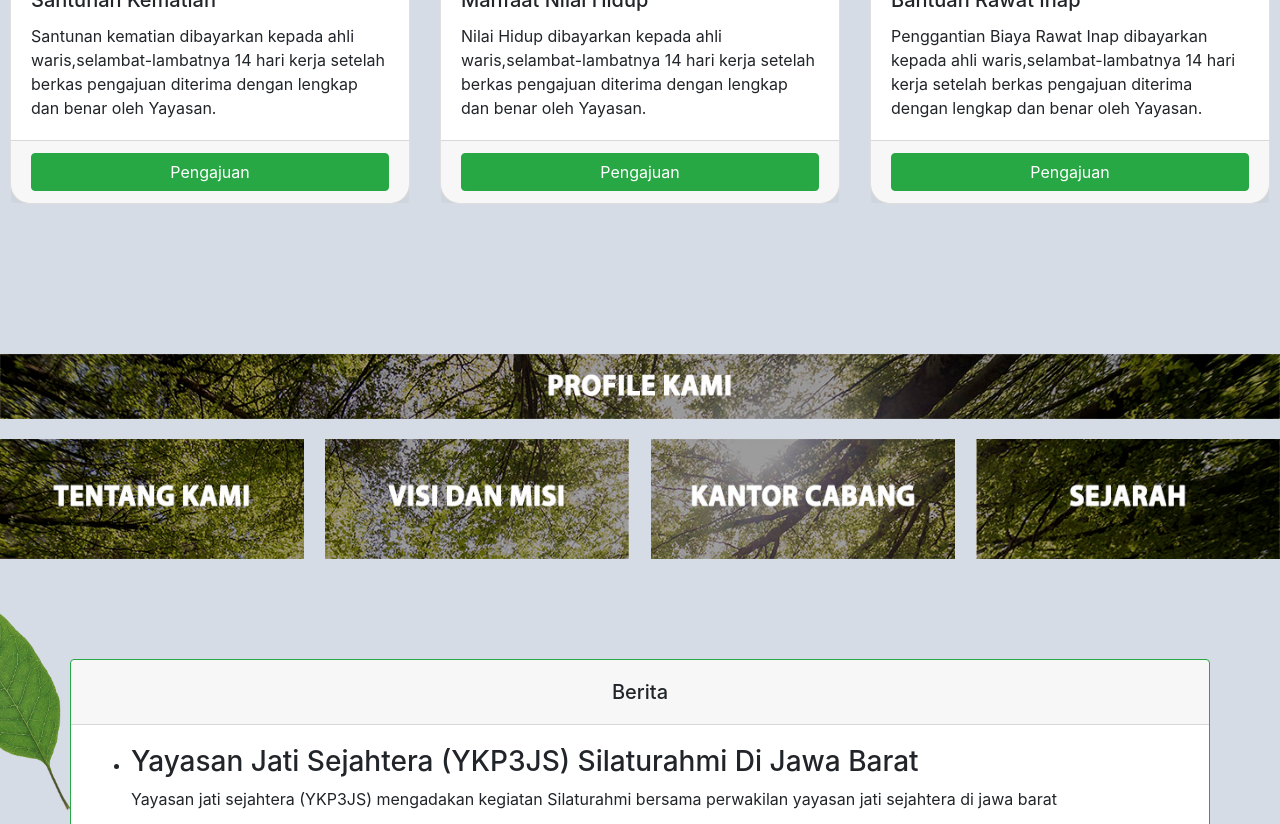
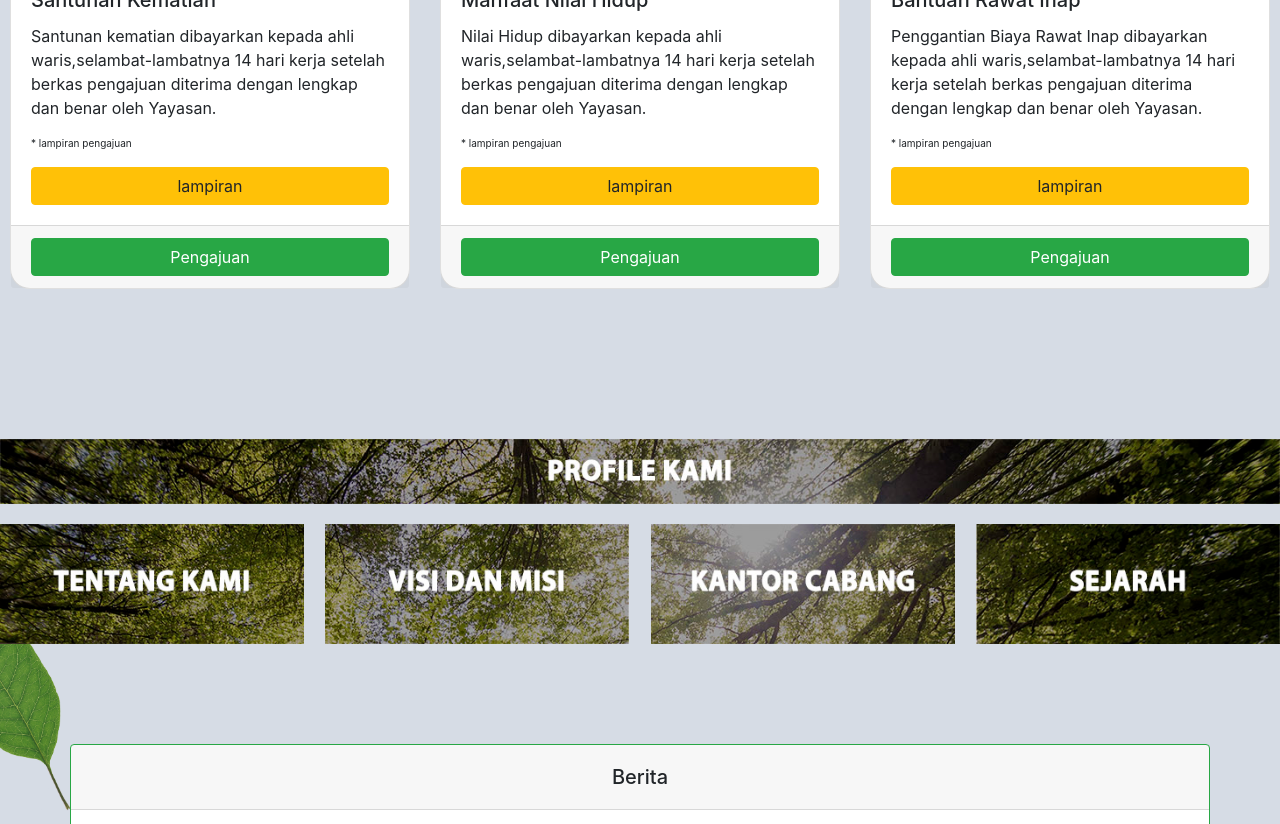
Before and after one commit to indrapuji/newJati, a React (Create React App) app in the folder client/: page / in a window 1280 px wide. Shown: the part 1460-2284 px from the top of the page. Built offline with nearby package versions, Linux system fonts and the light colour scheme.

Commit message:
new form

```diff
--- a/client/src/pages/Home.js
+++ b/client/src/pages/Home.js
@@ -123,7 +123,13 @@ export default () => {
                 <Card.Body>
                   <Card.Img variant="top" src={SantunanKematian} style={{ height: "10rem", borderRadius: 40 }} />
                   <Card.Title>Santunan Kematian</Card.Title>
-                  <Card.Text>Santunan kematian dibayarkan kepada ahli waris,selambat-lambatnya 14 hari kerja setelah berkas pengajuan diterima dengan lengkap dan benar oleh Yayasan.</Card.Text>
+                  <Card.Text>
+                    Santunan kematian dibayarkan kepada ahli waris,selambat-lambatnya 14 hari kerja setelah berkas pengajuan diterima dengan lengkap dan benar oleh Yayasan.
+                  </Card.Text>
+                  <p style={{ fontSize: 10 }}>* lampiran pengajuan</p>
+                  <Button variant="warning" block href="https://dev.trendcom.xyz/download?file=Permohonan%20Santunan%20Kematian%20_%20Santunan%20Cacat.docx">
+                    lampiran
+                  </Button>
                 </Card.Body>
                 <Card.Footer>
                   <Button variant="success" block onClick={handdleKematian}>
@@ -135,7 +141,13 @@ export default () => {
                 <Card.Body>
                   <Card.Img variant="top" src={NilaiHidup} style={{ height: "10rem" }} />
                   <Card.Title>Manfaat Nilai Hidup</Card.Title>
-                  <Card.Text>Nilai Hidup dibayarkan kepada ahli waris,selambat-lambatnya 14 hari kerja setelah berkas pengajuan diterima dengan lengkap dan benar oleh Yayasan.</Card.Text>
+                  <Card.Text>
+                    Nilai Hidup dibayarkan kepada ahli waris,selambat-lambatnya 14 hari kerja setelah berkas pengajuan diterima dengan lengkap dan benar oleh Yayasan.
+                  </Card.Text>
+                  <p style={{ fontSize: 10 }}>* lampiran pengajuan</p>
+                  <Button variant="warning" block href="https://dev.trendcom.xyz/download?file=Permohonan%20Nilai%20Hidup.docx">
+                    lampiran
+                  </Button>
                 </Card.Body>
                 <Card.Footer>
                   <Button variant="success" block onClick={handdleManfaat}>
@@ -148,8 +160,13 @@ export default () => {
                   <Card.Img variant="top" src={Rawat} style={{ height: "10rem" }} />
                   <Card.Title>Bantuan Rawat Inap</Card.Title>
                   <Card.Text>
-                    Penggantian Biaya Rawat Inap dibayarkan kepada ahli waris,selambat-lambatnya 14 hari kerja setelah berkas pengajuan diterima dengan lengkap dan benar oleh Yayasan.
+                    Penggantian Biaya Rawat Inap dibayarkan kepada ahli waris,selambat-lambatnya 14 hari kerja setelah berkas pengajuan diterima dengan lengkap dan benar oleh
+                    Yayasan.
                   </Card.Text>
+                  <p style={{ fontSize: 10 }}>* lampiran pengajuan</p>
+                  <Button variant="warning" block href="https://dev.trendcom.xyz/download?file=Permohonan%20Bantuan%20Biaya%20Rawat%20Inap.docx">
+                    lampiran
+                  </Button>
                 </Card.Body>
                 <Card.Footer>
                   <Button variant="success" block onClick={handdleKesehatan}>
--- a/client/src/pages/New.js
+++ b/client/src/pages/New.js
@@ -2,7 +2,7 @@ import React, { useState } from "react";
 import { useHistory } from "react-router-dom";
 import Navigation from "../components/Navigation";
 import Footer from "../components/Footer";
-import { Container, Form, Row, Col, Button } from "react-bootstrap";
+import { Container } from "react-bootstrap";
 import { motion } from "framer-motion";
 import axios from "axios";
 import Swal from "sweetalert2";
--- a/client/src/pages/claimPage/Kematian.js
+++ b/client/src/pages/claimPage/Kematian.js
@@ -4,7 +4,7 @@ import { Button, Form, Container } from "react-bootstrap";
 import { useHistory } from "react-router-dom";
 import axios from "axios";
 import Swal from "sweetalert2";
-import host from '../../hooks/host'
+import host from "../../hooks/host";
 
 export default () => {
   // const host = "http://localhost:3001";
@@ -46,6 +46,7 @@ export default () => {
     fotokopi_kk: "",
     fotokopi_sk_pengangkatan: "",
     fotokopi_sk_pensiun: "",
+    lampiran: "",
   });
   const onFormChange = (e) => {
     e.preventDefault();
@@ -134,6 +135,10 @@ export default () => {
             <Form.Label>Photo Copy Sk.Pensiun </Form.Label>
             <Form.File.Input name="fotokopi_sk_pensiun" onChange={onFormChange} />
           </Form.Group>
+          <Form.Group>
+            <Form.Label>Lampiran </Form.Label>
+            <Form.File.Input name="lampiran" onChange={onFormChange} />
+          </Form.Group>
           <Button variant="success" onClick={handdleBack} block>
             Back
           </Button>
--- a/client/src/pages/claimPage/Kesehatan.js
+++ b/client/src/pages/claimPage/Kesehatan.js
@@ -4,7 +4,7 @@ import { Button, Form, Container } from "react-bootstrap";
 import { useHistory } from "react-router-dom";
 import axios from "axios";
 import Swal from "sweetalert2";
-import host from '../../hooks/host'
+import host from "../../hooks/host";
 
 export default () => {
   // const host = "http://localhost:3001";
@@ -43,6 +43,7 @@ export default () => {
     surat_keterangan_rs: "",
     fotokopi_sk_pensiun: "",
     fotokopi_kp: "",
+    lampiran: "",
   });
   const onFormChange = (e) => {
     e.preventDefault();
@@ -119,6 +120,10 @@ export default () => {
             <Form.Label>Photo copy kartu peserta </Form.Label>
             <Form.File.Input name="fotokopi_kp" onChange={onFormChange} />
           </Form.Group>
+          <Form.Group>
+            <Form.Label>Lampiran </Form.Label>
+            <Form.File.Input name="lampiran" onChange={onFormChange} />
+          </Form.Group>
           <Button variant="success" onClick={handdleBack} block>
             Back
           </Button>
--- a/client/src/pages/claimPage/Manfaat.js
+++ b/client/src/pages/claimPage/Manfaat.js
@@ -4,7 +4,7 @@ import { Button, Form, Container } from "react-bootstrap";
 import { useHistory } from "react-router-dom";
 import axios from "axios";
 import Swal from "sweetalert2";
-import host from '../../hooks/host'
+import host from "../../hooks/host";
 
 export default () => {
   // const host = "http://localhost:3001";
@@ -42,6 +42,7 @@ export default () => {
     pernyataan_dari_pensiunan: "",
     fotokopi_kp: "",
     fotokopi_sk_pensiun: "",
+    lampiran: "",
   });
   const onFormChange = (e) => {
     e.preventDefault();
@@ -114,6 +115,10 @@ export default () => {
             <Form.Label>Photo Copy SK Pensiun </Form.Label>
             <Form.File.Input name="fotokopi_sk_pensiun" onChange={onFormChange} />
           </Form.Group>
+          <Form.Group>
+            <Form.Label>Lampiran </Form.Label>
+            <Form.File.Input name="lampiran" onChange={onFormChange} />
+          </Form.Group>
           <Button variant="success" onClick={handdleBack} block>
             Back
           </Button>
```
